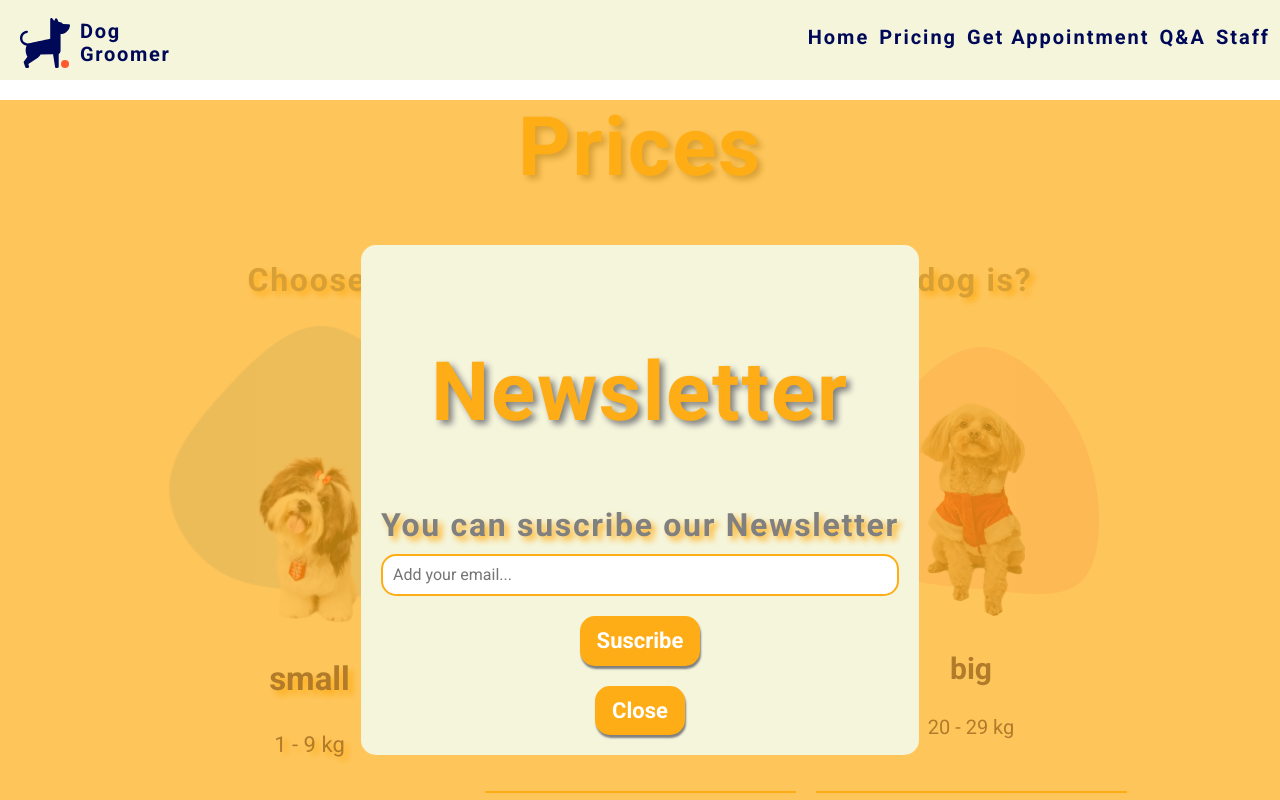
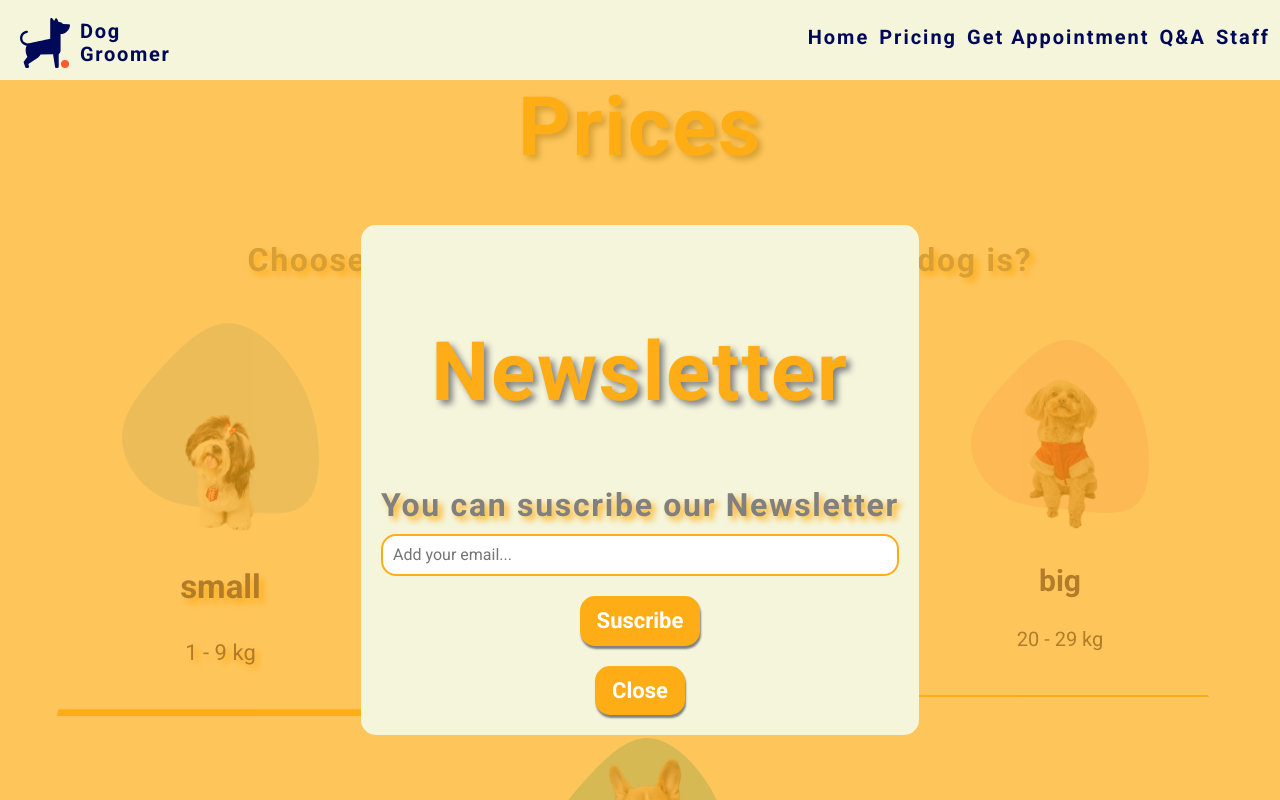
Before and after one commit to maxnatalia/dog-groomer, a React (Create React App) app: page /#/price in a window 1280 px wide. Shown: the top 800 px of the page. Built offline with nearby package versions, Linux system fonts and the light colour scheme.

Commit message:
updated Image in PricingPage with styles

```diff
--- a/src/features/PricingPage/index.js
+++ b/src/features/PricingPage/index.js
@@ -1,10 +1,9 @@
 import { useState, useEffect } from "react";
 import { dataServicePrice } from "./dataServicePrice";
-import { Section, Wrapper, Category, PriceContainer, CategoryName, CategoryWeight } from "./styled";
+import { Section, Wrapper, Category, PriceContainer, Image, CategoryName, CategoryWeight } from "./styled";
 import { Header } from "../../common/Header/styled";
 import { Title } from "../../common/Title/styled";
 import Service from "./Service";
-
 
 const PricingPage = () => {
     const [services, setServices] = useState([]);
@@ -36,7 +35,7 @@ const PricingPage = () => {
                                 getService(name);
                                 setActive(index)
                             }}>
-                            <img src={image} alt={name} />
+                            <Image src={image} alt={name} />
                             <CategoryName
                                 activeDog={active === index}
                             >
@@ -53,7 +52,6 @@ const PricingPage = () => {
             <PriceContainer>
                 <Service services={services} />
             </PriceContainer>
-
         </Section>
     )
 };
--- a/src/features/PricingPage/styled.js
+++ b/src/features/PricingPage/styled.js
@@ -1,34 +1,46 @@
 import styled, { css } from "styled-components";
 
 export const Section = styled.section`
-    margin: 100px auto;
+    margin: 0 auto;
     text-align: center;
 `;
 
 export const Wrapper = styled.div`
     display: flex;
-    justify-content: center;
+    justify-content: space-around;
     flex-wrap: wrap;
     gap: 20px;
     padding: 20px;
+    margin-top: 20px;
+
+    @media (max-width: 767px) {
+        padding: 40px;
+    }
 `;
 
 export const Category = styled.div`
-    padding: 28px;
+    padding: 20px;
     cursor: pointer;
     transition: 1s ease-in-out;
+    border: .2px solid transparent;
     border-bottom: 2px solid rgb(254,173,22);
 
     &:hover {
         transform: scale(1.1);
+        border: .2px solid rgb(254,173,22);
         border-bottom: 6px solid rgb(254,173,22);
         text-shadow: 4px 4px 6px rgb(254,173,22);
+        box-shadow: 4px 4px 6px rgb(254,173,22);
     }
 
     ${({ activeDog }) => activeDog && css`
         transform: scale(1.1);
         border-bottom: 6px solid rgb(254,173,22);
     `}
+`;
+
+export const Image = styled.img`
+    width: 70%;
 `;
 
 export const PriceContainer = styled.div`
```
